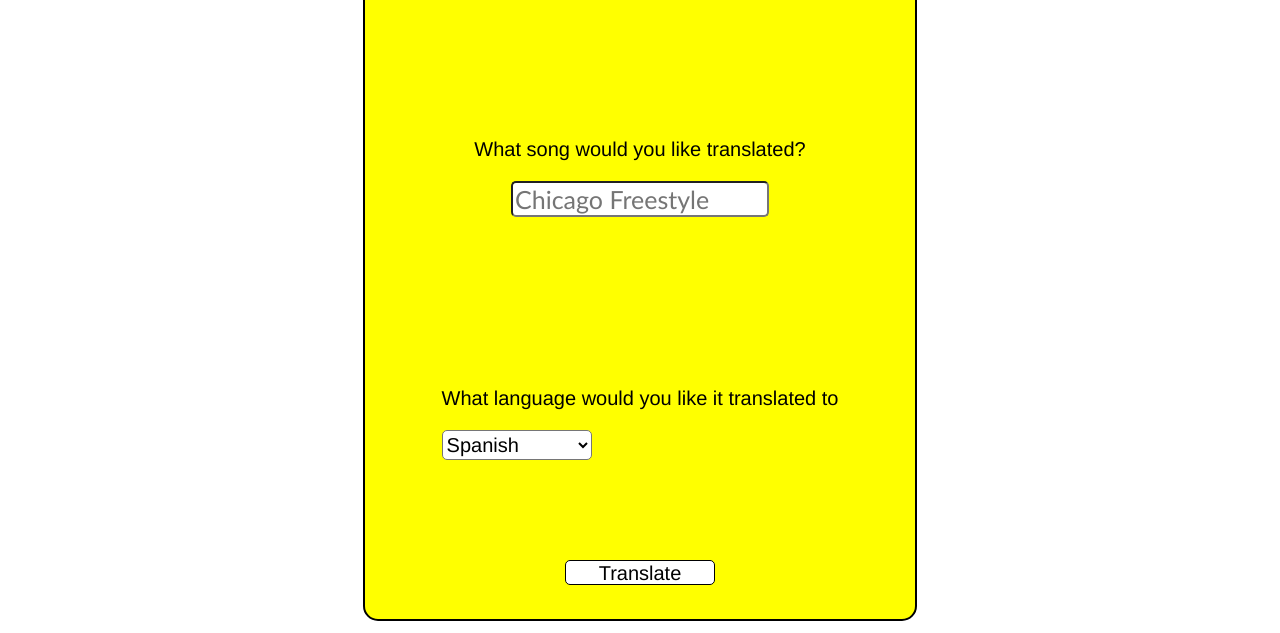
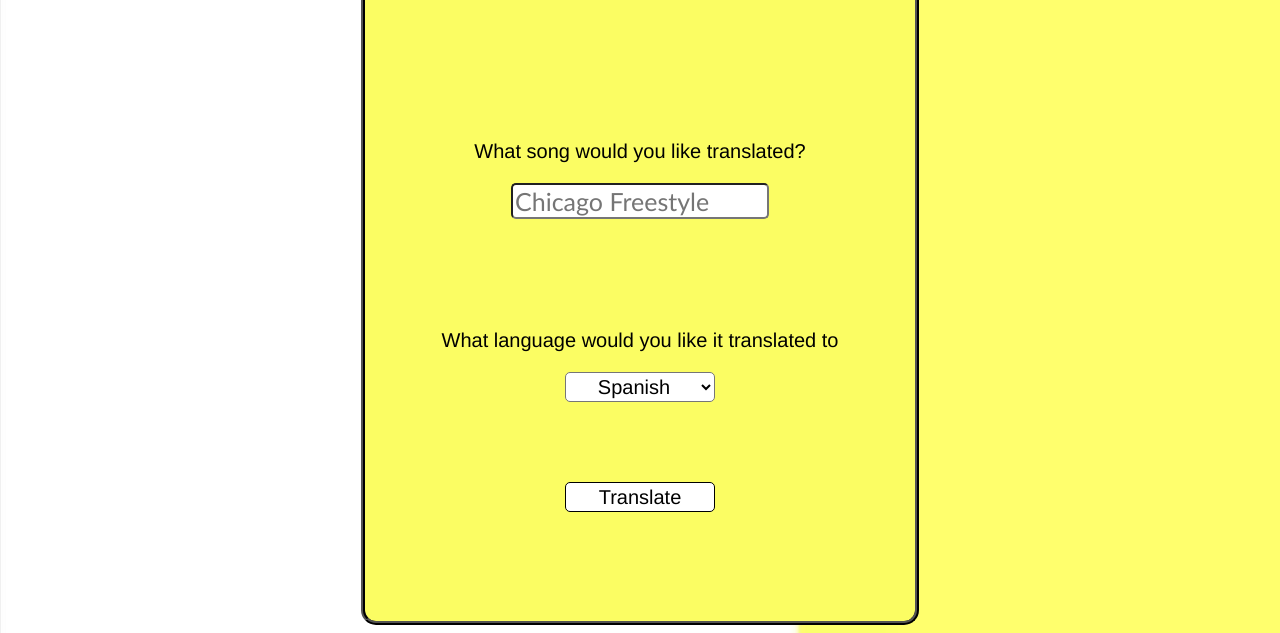
Before and after one commit to Shibiiii/Song-Finder, a plain HTML site: page develop/landing.html in a window 1280 px wide. Shown: the part 233-866 px from the top of the page. Drawn offline with Linux system fonts and the light colour scheme; no server answers.

Commit message:
centered all buttons and added background

```diff
--- a/develop/css/home.css
+++ b/develop/css/home.css
@@ -20,9 +20,8 @@
     height: 30px;
     border-radius: 5px;
     font-size: 20px;
-    font-family:'Franklin Gothic Medium', 'Arial Narrow', Arial, sans-serif
-
-
+    font-family:'Franklin Gothic Medium', 'Arial Narrow', Arial, sans-serif;
+    text-align: center;
 }
 
 
@@ -34,7 +33,7 @@
     border: 1px solid black;
     border-radius: 5px;
     width: 150px;
-    height: 25px;
+    height: 30px;
     font-size: 20px;
     font-family: 'Franklin Gothic Medium', 'Arial Narrow', Arial, sans-serif;
 
@@ -48,12 +47,11 @@
 
 .card {
     display: flex;
-
     align-items: center;
     flex-direction: column;
-    background-color: yellow;
+    background-color: rgb(251, 253, 99);
     border-radius: 15px;
-    border: solid 2px black;
+    border: ridge 4px black;
     height: 750px;
     width: 550px;
 }
@@ -74,24 +72,35 @@
 
 .inputEl {
     padding-top: 0px;
-    padding-bottom: 150px;
+    padding-bottom: 90px;
 }
 
 
 .language {
     margin-top: 0px;
+    display: flex;
+    flex-direction: column;
+
+
+}
+
+
+.languageOps {
+    display: flex;
+    justify-content: center;
+    text-align: center;
 }
 
 
 .generate {
-    padding-top: 100px;
+    padding-top: 80px;
 }
 
 
 #form-input {
     border-radius: 5px;
     width: 250px;
-    height: 30px;
+    height: auto;
     font-size: 25px;
     font-family: 'Trebuchet MS', 'Lucida Sans Unicode', 'Lucida Grande', 'Lucida Sans', Arial, sans-serif;
 }
@@ -102,5 +111,12 @@
 
 
 button:hover {
-    background-color: red;
+    background-color: rgb(226, 223, 223);
+
 }
+
+
+select:hover {
+    background-color: rgb(226, 223, 223);
+
+}
--- a/develop/landing.html
+++ b/develop/landing.html
@@ -20,9 +20,11 @@
             </div>
             <div class="language">
                 <p>What language would you like it translated to</p>
-                <select>
-                    <option value="Spanish">Spanish</option>
-                </select>
+                <div class="languageOps">
+                    <select>
+                        <option value="Spanish">Spanish</option>
+                    </select>
+                </div>
             </div>
             <div class="generate">
                 <button>Translate</button>
```
Also changed, not shown: develop/images/geniusBackground.jpg (added).
